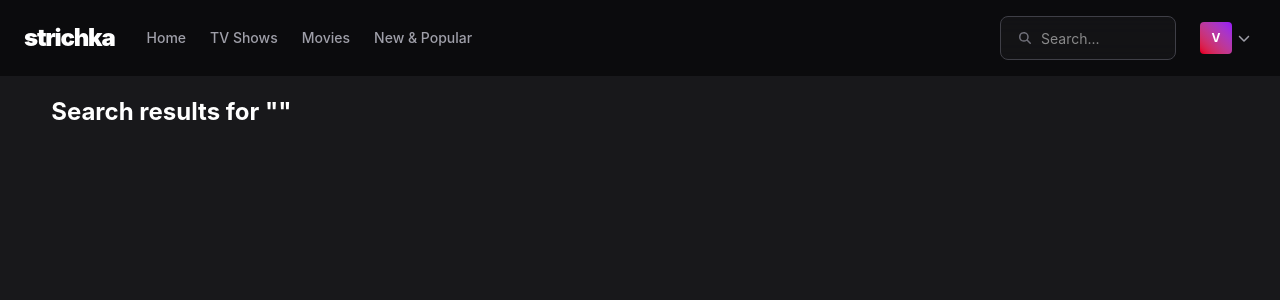
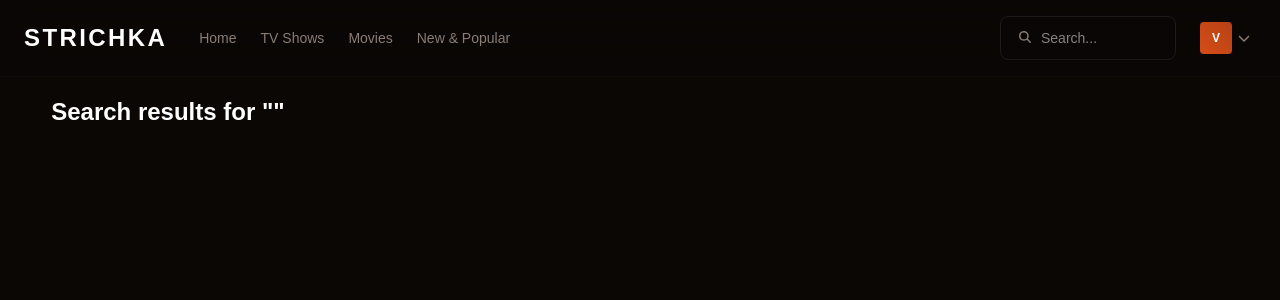
Before and after one commit to hopeless-vov/strichka, a Vue app: page /search in a window 1280 px wide. Shown: the top 300 px of the page. Built offline with nearby package versions, Linux system fonts and the light colour scheme.

Commit message:
Update fonts

```diff
--- a/package.json
+++ b/package.json
@@ -20,6 +20,8 @@
     "src/**/*.{ts,vue}": "eslint --fix"
   },
   "dependencies": {
+    "@fontsource-variable/oswald": "^5.2.8",
+    "@fontsource-variable/space-grotesk": "^5.2.10",
     "@fortawesome/fontawesome-svg-core": "^7.2.0",
     "@fortawesome/free-brands-svg-icons": "^7.2.0",
     "@fortawesome/free-regular-svg-icons": "^7.2.0",
--- a/src/components/AppNav.vue
+++ b/src/components/AppNav.vue
@@ -34,13 +34,13 @@ const navItems = [
 </script>
 
 <template>
-  <nav class="fixed top-0 left-0 right-0 z-50 flex items-center justify-between px-6 py-4 bg-zinc-950/80 backdrop-blur-xl border-b border-zinc-800/50">
+  <nav class="fixed top-0 left-0 right-0 z-50 flex items-center justify-between px-6 py-4 bg-surface/80 backdrop-blur-xl border-b border-surface-elevated/50">
     <div class="flex items-center gap-8">
       <RouterLink
         to="/"
         class="flex items-center gap-2.5 group"
       >
-        <span class="text-2xl font-black tracking-tighter text-white">
+        <span class="font-heading text-2xl font-bold tracking-widest uppercase text-white">
           {{ t('nav.brand') }}
         </span>
       </RouterLink>
@@ -69,7 +69,7 @@ const navItems = [
 
       <DropdownMenu>
         <template #trigger>
-          <div class="flex size-8 items-center justify-center rounded bg-linear-to-tr from-red-600 to-purple-600 text-xs font-bold text-white">
+          <div class="flex size-8 items-center justify-center rounded bg-linear-to-tr from-accent to-accent-active text-xs font-bold text-white">
             {{ t('nav.userInitial') }}
           </div>
         </template>
@@ -83,7 +83,7 @@ const navItems = [
           >
             {{ t(`nav.${item.key}`) }}
           </NavLink>
-          <hr class="border-zinc-800">
+          <hr class="border-surface-elevated">
         </div>
         <Button
           color="ghost"
--- a/src/components/GenreCarousel.vue
+++ b/src/components/GenreCarousel.vue
@@ -32,7 +32,7 @@ const { list, cardWidthPercent, translateX, hasTransition, isNavigating, next, p
 
 <template>
   <section class="relative has-[.group:hover]:z-10">
-    <h2 class="mb-4 text-lg font-bold text-white">
+    <h2 class="mb-4 font-heading text-lg font-bold text-white">
       {{ title }}
     </h2>
 
--- a/src/components/ui/Button.vue
+++ b/src/components/ui/Button.vue
@@ -38,11 +38,11 @@ const button = tv({
   variants: {
     color: {
       primary:
-        'bg-red-600 text-white hover:bg-red-500 active:bg-red-700 disabled:bg-zinc-700 disabled:text-zinc-500',
+        'bg-accent text-white hover:bg-accent-hover active:bg-accent-active disabled:bg-surface-hover disabled:text-muted/50',
       secondary:
-        'border border-zinc-700 bg-transparent text-zinc-100 hover:border-zinc-600 hover:bg-zinc-800/50 active:bg-zinc-800 disabled:border-zinc-800 disabled:text-zinc-600',
+        'border border-surface-hover bg-transparent text-zinc-100 hover:border-muted/40 hover:bg-surface-elevated/50 active:bg-surface-elevated disabled:border-surface-elevated disabled:text-muted/60',
       ghost:
-        'bg-transparent text-zinc-400 hover:bg-zinc-800/60 hover:text-zinc-100 active:bg-zinc-800 disabled:text-zinc-600',
+        'bg-transparent text-muted hover:bg-surface-elevated/60 hover:text-zinc-100 active:bg-surface-elevated disabled:text-muted/60',
     },
     size: {
       large: 'h-11 text-sm',
@@ -73,9 +73,9 @@ const button = tv({
     { iconOnly: true, hug: true, size: 'large', class: 'w-11' },
     { iconOnly: true, hug: true, size: 'small', class: 'w-8' },
     // Active state overrides
-    { active: true, color: 'primary', class: 'bg-red-700' },
-    { active: true, color: 'secondary', class: 'border-zinc-600 bg-zinc-800 text-zinc-100' },
-    { active: true, color: 'ghost', class: 'bg-zinc-800 text-zinc-100' },
+    { active: true, color: 'primary', class: 'bg-accent-active' },
+    { active: true, color: 'secondary', class: 'border-muted/40 bg-surface-elevated text-zinc-100' },
+    { active: true, color: 'ghost', class: 'bg-surface-elevated text-zinc-100' },
   ],
 })
 </script>
--- a/src/components/ui/Card.vue
+++ b/src/components/ui/Card.vue
@@ -33,7 +33,7 @@ const emit = defineEmits<{
     class="group relative cursor-pointer transition-transform duration-300 ease-in-out hover:z-10 hover:scale-105"
     @click="emit('click')"
   >
-    <div class="aspect-2/3 overflow-hidden rounded-md bg-zinc-800 group-hover:rounded-b-none">
+    <div class="aspect-2/3 overflow-hidden rounded-md bg-surface-elevated group-hover:rounded-b-none">
       <img
         :src="image ?? 'https://placehold.co/300x450/18181b/52525b'"
         :alt="title"
@@ -42,7 +42,7 @@ const emit = defineEmits<{
       >
     </div>
 
-    <div class="pointer-events-none absolute left-0 right-0 top-full z-20 translate-y-0 rounded-b-md bg-zinc-950/90 p-3 opacity-0 shadow-xl transition-all duration-300 group-hover:pointer-events-auto group-hover:opacity-100">
+    <div class="pointer-events-none absolute left-0 right-0 top-full z-20 translate-y-0 rounded-b-md bg-surface/90 p-3 opacity-0 shadow-xl transition-all duration-300 group-hover:pointer-events-auto group-hover:opacity-100">
       <div class="mb-2 flex items-center gap-2">
         <Button
           color="primary"
@@ -65,8 +65,8 @@ const emit = defineEmits<{
         {{ title }}
       </h4>
 
-      <div class="flex items-center gap-1.5 text-xs text-zinc-400">
-        <div class="flex items-center gap-1 text-yellow-500">
+      <div class="flex items-center gap-1.5 text-xs text-muted">
+        <div class="flex items-center gap-1 text-rating">
           <Icon
             :icon="faStar"
             size="small"
--- a/src/components/ui/CardSkeleton.vue
+++ b/src/components/ui/CardSkeleton.vue
@@ -1,8 +1,8 @@
 <template>
   <div class="w-full">
-    <div class="relative aspect-2/3 animate-pulse rounded-md bg-zinc-800">
+    <div class="relative aspect-2/3 animate-pulse rounded-md bg-surface-elevated">
       <div class="absolute bottom-0 left-0 right-0 p-2">
-        <div class="h-3 w-3/5 rounded bg-zinc-700" />
+        <div class="h-3 w-3/5 rounded bg-surface-hover" />
       </div>
     </div>
   </div>
--- a/src/components/ui/DropdownMenu.vue
+++ b/src/components/ui/DropdownMenu.vue
@@ -29,7 +29,7 @@ function onFocusOut(e: FocusEvent) {
   >
     <button
       type="button"
-      class="flex items-center gap-1 rounded-lg p-1 transition-colors duration-200 hover:bg-zinc-800/50 cursor-pointer"
+      class="flex items-center gap-1 rounded-lg p-1 transition-colors duration-200 hover:bg-surface-elevated/50 cursor-pointer"
       :aria-expanded="open"
       :aria-controls="panelId"
       aria-haspopup="true"
@@ -39,7 +39,7 @@ function onFocusOut(e: FocusEvent) {
       <Icon
         :icon="faChevronDown"
         size="small"
-        :class="['text-zinc-400 transition-transform duration-200', open && 'rotate-180']"
+        :class="['text-muted transition-transform duration-200', open && 'rotate-180']"
       />
     </button>
 
@@ -54,7 +54,7 @@ function onFocusOut(e: FocusEvent) {
       <div
         v-if="open"
         :id="panelId"
-        class="absolute right-0 top-full z-50 mt-3 min-w-56 origin-top-right overflow-hidden rounded-lg border border-zinc-700/50 bg-zinc-900 shadow-xl shadow-black/50"
+        class="absolute right-0 top-full z-50 mt-3 min-w-56 origin-top-right overflow-hidden rounded-lg border border-surface-hover/50 bg-surface shadow-xl shadow-black/50"
         @click="open = false"
       >
         <slot />
--- a/src/components/ui/NavLink.vue
+++ b/src/components/ui/NavLink.vue
@@ -15,7 +15,7 @@ const link = tv({
   variants: {
     active: {
       true: 'text-white',
-      false: 'text-zinc-400 hover:text-white',
+      false: 'text-muted hover:text-white',
     },
   },
 })
--- a/src/components/ui/TextInput.vue
+++ b/src/components/ui/TextInput.vue
@@ -33,7 +33,7 @@ const modelValue = defineModel<string>()
 const inputId = useId()
 
 const wrapperVariants = tv({
-  base: 'flex items-center rounded-lg border bg-zinc-900/60 transition-colors duration-200 border-zinc-700 focus-within:border-zinc-500 cursor-text',
+  base: 'flex items-center rounded-lg border bg-surface/60 transition-colors duration-200 border-surface-hover focus-within:border-muted cursor-text',
   variants: {
     disabled: {
       true: 'opacity-50',
@@ -47,7 +47,7 @@ const wrapperVariants = tv({
 })
 
 const labelVariants = tv({
-  base: 'absolute z-10 left-4 pointer-events-none select-none transition-all duration-150 text-zinc-400',
+  base: 'absolute z-10 left-4 pointer-events-none select-none transition-all duration-150 text-muted',
   variants: {
     size: {
       large: [
@@ -91,7 +91,7 @@ const inputClass = computed(() => inputVariants({ size: props.size, hasLeftIcon:
     >
       <div
         v-if="props.iconLeft"
-        class="shrink-0 pl-4 text-zinc-500"
+        class="shrink-0 pl-4 text-muted"
       >
         <Icon
           :icon="props.iconLeft"
@@ -118,7 +118,7 @@ const inputClass = computed(() => inputVariants({ size: props.size, hasLeftIcon:
 
       <div
         v-if="props.iconRight"
-        class="shrink-0 pr-4 text-zinc-500"
+        class="shrink-0 pr-4 text-muted"
       >
         <Icon
           :icon="props.iconRight"
--- a/src/styles/main.css
+++ b/src/styles/main.css
@@ -1,7 +1,24 @@
+@import "@fontsource-variable/oswald";
+@import "@fontsource-variable/space-grotesk";
 @import "tailwindcss";
+
+@theme {
+  --font-family-heading: 'Oswald Variable', sans-serif;
+  --font-family-body: 'Space Grotesk Variable', sans-serif;
+
+  --color-surface: #0a0705;
+  --color-surface-elevated: #141110;
+  --color-surface-hover: #1e1a17;
+  --color-muted: #8b7d75;
+  --color-accent: #d44d18;
+  --color-accent-hover: #e05a25;
+  --color-accent-active: #b84115;
+  --color-rating: #f5c518;
+}
 
 @layer base {
   body {
-    background-color: theme(--color-zinc-900);
+    background-color: var(--color-surface);
+    font-family: var(--font-family-body);
   }
 }
--- a/src/views/SearchView.vue
+++ b/src/views/SearchView.vue
@@ -19,7 +19,7 @@ const showEmpty = computed(() => !loading.value && query.value && results.value.
 
 <template>
   <main class="min-h-screen pt-24 pb-12">
-    <h1 class="mb-6 px-[4%] text-2xl font-bold text-white">
+    <h1 class="mb-6 px-[4%] font-heading text-2xl font-bold text-white">
       {{ t('pages.search', { q: query }) }}
     </h1>
     <!-- Skeleton -->
@@ -52,7 +52,7 @@ const showEmpty = computed(() => !loading.value && query.value && results.value.
     <!-- Empty state -->
     <div
       v-else-if="showEmpty"
-      class="px-[4%] pt-8 text-zinc-400"
+      class="px-[4%] pt-8 text-muted"
     >
       <p class="mb-3 text-white">
         {{ t('search.noResults', { q: query }) }}
```
Also changed, not shown: 1 other file (tests, documents, lock files or other folders).
